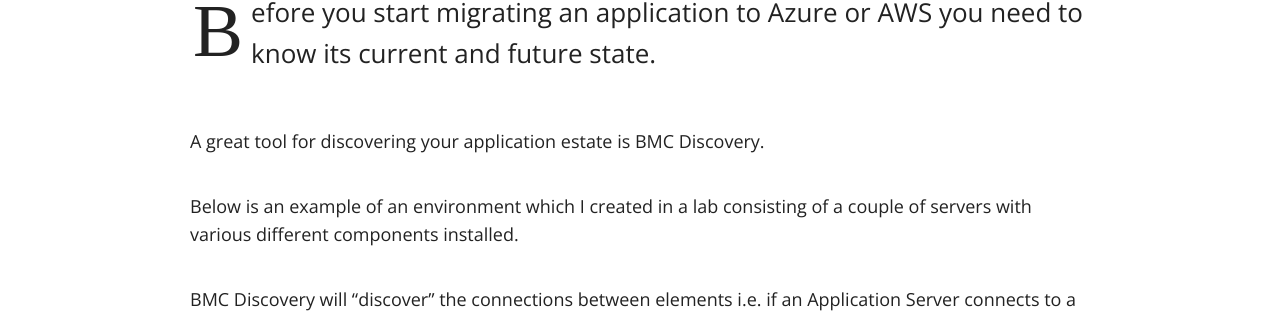
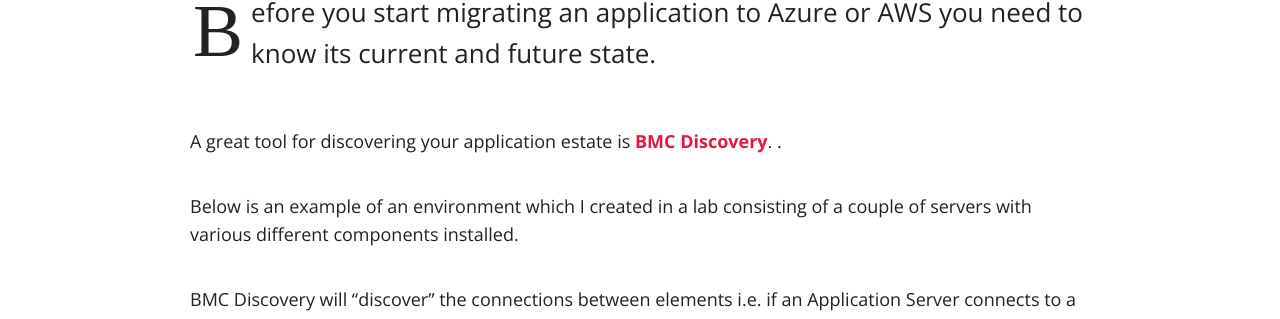
Before and after one commit to dermotreynolds/old.dermotreynolds.github.io, a Jekyll site: the page built from _posts/inprogress/2017-05-20-0-application-discovery.md, in a window 1280 px wide and 900 px high. Shown: the part 425-744 px from the top of the window. Built offline with Jekyll 4.4.1, drawn with Linux system fonts in a browser that asks for light colours; nearby versions of some CDN libraries; some of the changed lines change nothing that is shown.

Commit message:
Full End To End

```diff
--- a/_posts/inprogress/2017-05-20-0-application-discovery.md
+++ b/_posts/inprogress/2017-05-20-0-application-discovery.md
@@ -9,7 +9,8 @@
 ---
 Before you start migrating an application to Azure or AWS you need to know its current and future state.
 
-A great tool for discovering your application estate is BMC Discovery.
+A great tool for discovering your application estate is __[BMC Discovery](http://www.bmc.com/it-solutions/discovery-dependency-mapping.html){:target="_blank"}__.
+.
 
 Below is an example of an environment which I created in a lab consisting of a couple of servers with various different components installed.
 
```
